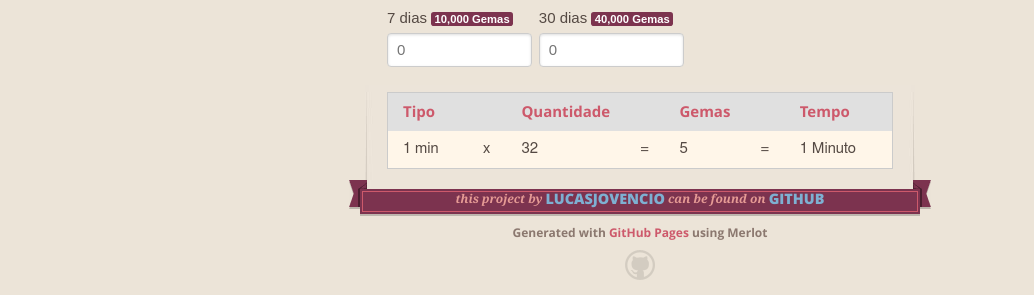
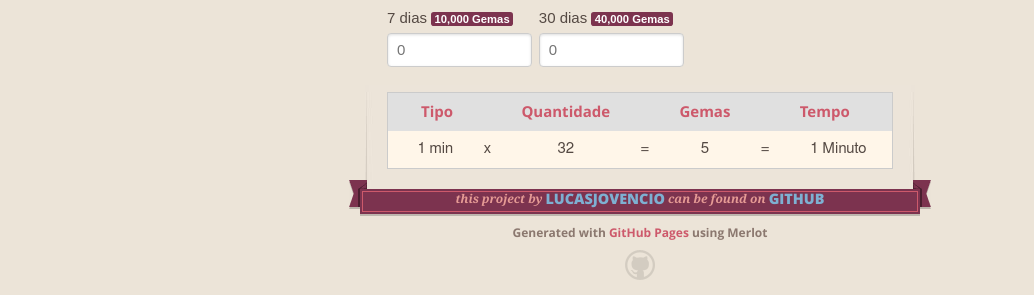
Before and after one commit to lucasjovencio/lordesmobile, a Jekyll site: the page built from index.md, in a window 1280 px wide. Shown: the part 614-909 px from the top of the page, without its empty margins (0-1034 px from the left). Built offline with Jekyll 4.4.1, drawn with Linux system fonts in a browser that asks for light colours; nearby versions of some CDN libraries.

Commit message:
Update personalizado.css

```diff
--- a/assets/css/personalizado.css
+++ b/assets/css/personalizado.css
@@ -24,11 +24,11 @@
     border: 0px !important;
 }
 .txt-center{
- text-aling:center;
+ text-align:center;
 }
 .txt-left{
- text-aling:left;
+ text-align:left;
 }
 .txt-right{
- text-aling:right;
+ text-align:right;
 }
```
